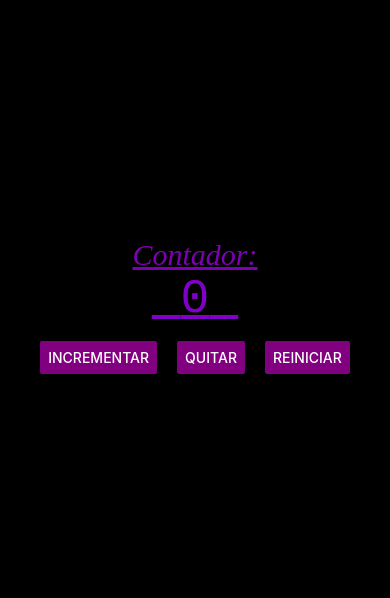
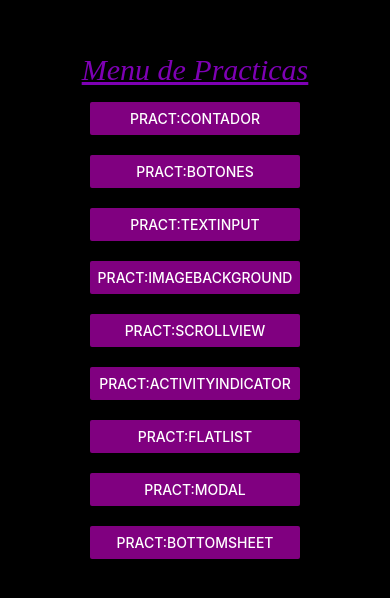
Before and after one commit to Moon2510-art/PAM212, a React Native app in the folder intro/: screen / in a window 390 px wide. Shown: the part 116-714 px from the top of the page. Built offline with nearby package versions, Linux system fonts and the light colour scheme.

Commit message:
Practica con Screens

```diff
--- a/intro/App.js
+++ b/intro/App.js
@@ -1,9 +1,11 @@
-import ContadorScreen from './screens/ContadorScreen'
+//1. Import: Zona de declaraciones
 
+import MenuScreen from './screens/MenuScreen';
+
+//2. Main: Zona de componentes
 export default function App() {
+
   return (
-
-    <ContadorScreen></ContadorScreen>
-
+  <MenuScreen/>
   );
 }
--- /dev/null
+++ b/intro/screens/ActivityIndicatorScreen.js
@@ -0,0 +1,64 @@
+import React, { useState } from 'react';
+import { View, Text, Button, ActivityIndicator, StyleSheet } from 'react-native-web';
+
+export default function ActivityIndicatorScreen() {
+
+  const [cargando, setCargando] = useState(false);
+
+  const iniciarCarga = () => {
+    setCargando(true);
+    setTimeout(() => setCargando(false), 3000);
+  };
+
+  const detenerCarga = () => {
+    setCargando(false);
+  };
+
+  return (
+    <View style={styles.container}>
+      <Text style={styles.texto}>Práctica: Activity Indicator</Text>
+
+      <View style={styles.boton}>
+        <Button title={cargando ? 'Cargando...' : 'Iniciar carga'} onPress={iniciarCarga}/>
+      </View>
+
+      <View style={styles.boton}>
+        <Button title="Detener carga" onPress={detenerCarga} />
+      </View>
+
+      <View style={styles.carga}>
+        <ActivityIndicator size="large" color="#007bff" animating={cargando} hidesWhenStopped={true}/>
+        <Text style={styles.textoCarga}>Cargando información...</Text>
+      </View>
+    </View>
+  );
+}
+
+const styles = StyleSheet.create({
+  container: {
+    flex: 1,
+    backgroundColor: '#ffffff',
+    alignItems: 'center',
+    justifyContent: 'center',
+  },
+  texto: {
+    color: "#000000ff",
+    fontSize: 30,
+    fontFamily: 'Times New Roman',
+    fontWeight: 'bold',
+    marginBottom: 20,
+  },
+  boton: {
+    width: 220,
+    marginBottom: 16,
+  },
+  carga: {
+    alignItems: 'center',
+    marginTop: 20,
+  },
+  textoCarga: {
+    marginTop: 12,
+    fontSize: 16,
+    color: '#000000',
+  },
+});
--- /dev/null
+++ b/intro/screens/BotonesScreen.js
@@ -0,0 +1,14 @@
+import { Text, StyleSheet, View } from 'react-native'
+
+export default function BotonesScreen()
+{
+
+    return (
+      <View>
+        <Text>BotonesScreen Proximamente...</Text>
+      </View>
+    )
+  }
+
+
+const styles = StyleSheet.create({})
--- /dev/null
+++ b/intro/screens/BottomSheetScreen.js
@@ -0,0 +1,14 @@
+import { Text, StyleSheet, View } from 'react-native'
+
+export default function BottomSheetScreen()
+{
+
+    return (
+      <View>
+        <Text>BottomSheetScreen Proximamente...</Text>
+      </View>
+    )
+  }
+
+
+const styles = StyleSheet.create({})
--- /dev/null
+++ b/intro/screens/FlatListScreen.js
@@ -0,0 +1,14 @@
+import { Text, StyleSheet, View } from 'react-native'
+
+export default function FlatListScreen()
+{
+
+    return (
+      <View>
+        <Text>FlatListScreen Proximamente...</Text>
+      </View>
+    )
+  }
+
+
+const styles = StyleSheet.create({})
--- /dev/null
+++ b/intro/screens/ImageBGScreen.js
@@ -0,0 +1,14 @@
+import { Text, StyleSheet, View } from 'react-native'
+
+export default function ImageBGScreen()
+{
+
+    return (
+      <View>
+        <Text>ImageBGScreen Proximamente...</Text>
+      </View>
+    )
+  }
+
+
+const styles = StyleSheet.create({})
--- /dev/null
+++ b/intro/screens/MenuScreen.js
@@ -0,0 +1,78 @@
+import { Text, StyleSheet, View, Button } from 'react-native'
+import React, { useState } from 'react';
+import ContadorScreen from './ContadorScreen';
+import BotonesScreen from './BotonesScreen';
+import TextInputScreen from './TextInputScreen';
+import ImageBGScreen from './ImageBGScreen';
+import ScrollViewScreen from './ScrollViewScreen';
+import ActivityIndicatorScreen from './ActivityIndicatorScreen';
+import FlatListScreen from './FlatListScreen';
+import ModalScreen from './ModalScreen';
+import BottomSheetScreen from './BottomSheetScreen';
+
+
+export default function MenuScreen() {
+    const [screen,setScreen] = useState('menu');
+
+    switch(screen){
+        case 'contador':
+            return <ContadorScreen/>;
+        case 'botones':
+            return <BotonesScreen/>;
+        case 'textInput':
+            return <TextInputScreen/>;
+        case 'imageBackground':
+            return <ImageBGScreen/>;
+        case 'scrollView':
+            return <ScrollViewScreen/>;
+        case 'activityIndicator':
+            return <ActivityIndicatorScreen/>;
+        case 'flatList':
+            return <FlatListScreen/>;
+        case 'modal':
+            return <ModalScreen/>;
+        case 'bottomSheet':
+            return <BottomSheetScreen/>;
+        case 'menu':
+            default:
+                return(
+    <View style={styles.container}>
+        <Text style={styles.texto}>Menu de Practicas</Text>
+                <View style={styles.contenedorBotones}>
+        <Button color='purple' onPress={()=>setScreen('contador')} title = 'Pract:Contador'/>
+        <Button color='purple' onPress={()=>setScreen('botones')} title = 'Pract:Botones' />
+        <Button color='purple' onPress={()=>setScreen('textInput')} title = 'Pract:TextInput' />
+        <Button color='purple' onPress={()=>setScreen('imageBackground')} title = 'Pract:ImageBackground' />
+        <Button color='purple' onPress={()=>setScreen('scrollView')} title = 'Pract:ScrollView' />
+        <Button color='purple' onPress={()=>setScreen('activityIndicator')} title = 'Pract:ActivityIndicator' />
+        <Button color='purple' onPress={()=>setScreen('flatList')} title = 'Pract:FlatList' />
+        <Button color='purple' onPress={()=>setScreen('modal')} title = 'Pract:Modal' />
+        <Button color='purple' onPress={()=>setScreen('bottomSheet')} title = 'Pract:BottomSheet' />
+                </View>
+    </View>
+        )
+    }
+}
+const styles = StyleSheet.create({
+    container: {
+        flex: 1,
+        backgroundColor: '#000000ff',
+        alignItems: 'center',
+        justifyContent: 'center',
+    },
+
+    contenedorBotones:{
+        marginTop:15,
+        flexDirection:'line',
+        gap:20,
+    },
+
+    texto: {
+   color: '#7e00b4ff',
+   fontSize: 30,
+   fontFamily: 'Times New Roman',
+   fontStyle: 'italic',
+   textDecorationLine: 'underline',
+  },
+
+});
--- /dev/null
+++ b/intro/screens/ModalScreen.js
@@ -0,0 +1,14 @@
+import { Text, StyleSheet, View } from 'react-native'
+
+export default function ModalScreen()
+{
+
+    return (
+      <View>
+        <Text>Modalcreen Proximamente...</Text>
+      </View>
+    )
+  }
+
+
+const styles = StyleSheet.create({})
--- /dev/null
+++ b/intro/screens/ScrollViewScreen.js
@@ -0,0 +1,14 @@
+import { Text, StyleSheet, View } from 'react-native'
+
+export default function ScrollViewScreen()
+{
+
+    return (
+      <View>
+        <Text>ScrollViewScreen Proximamente...</Text>
+      </View>
+    )
+  }
+
+
+const styles = StyleSheet.create({})
--- /dev/null
+++ b/intro/screens/TextInputScreen.js
@@ -0,0 +1,14 @@
+import { Text, StyleSheet, View } from 'react-native'
+
+export default function TextInputScreen()
+{
+
+    return (
+      <View>
+        <Text>TextInputScreen Proximamente...</Text>
+      </View>
+    )
+  }
+
+
+const styles = StyleSheet.create({})
```
